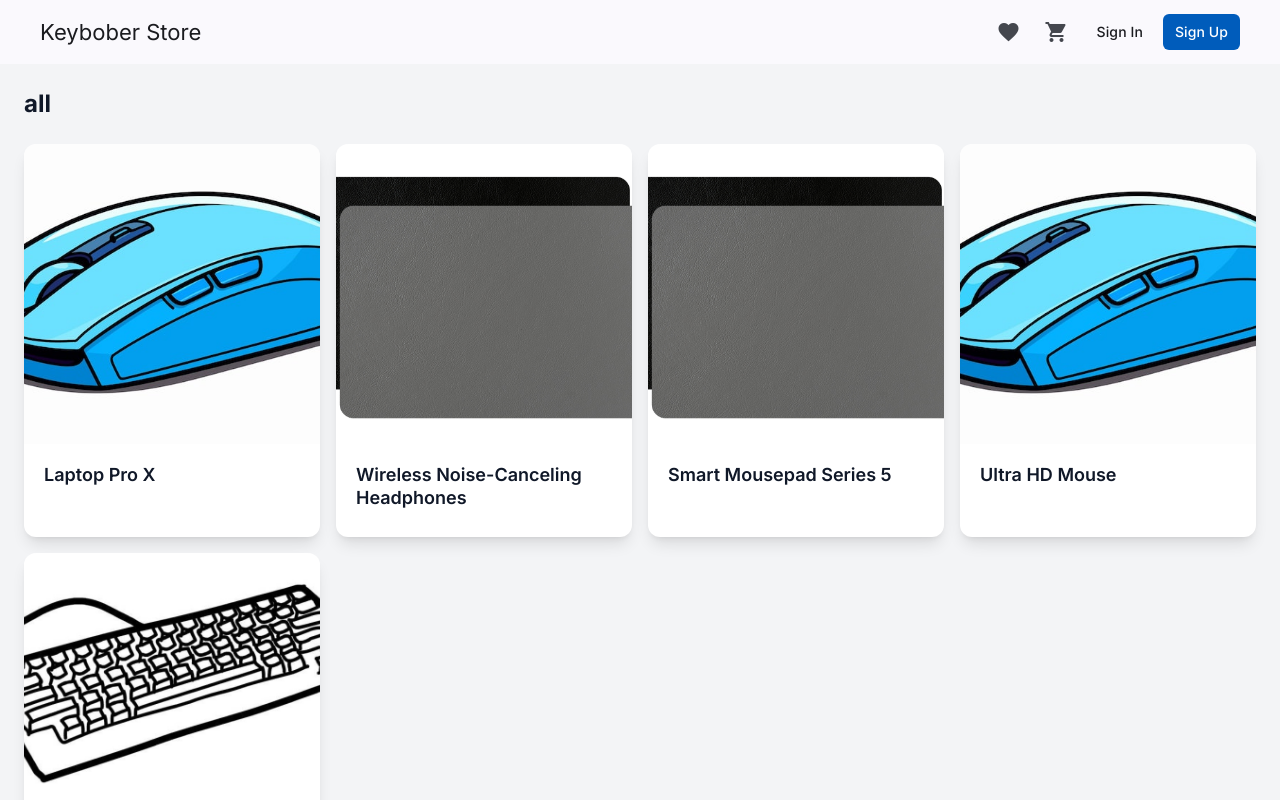
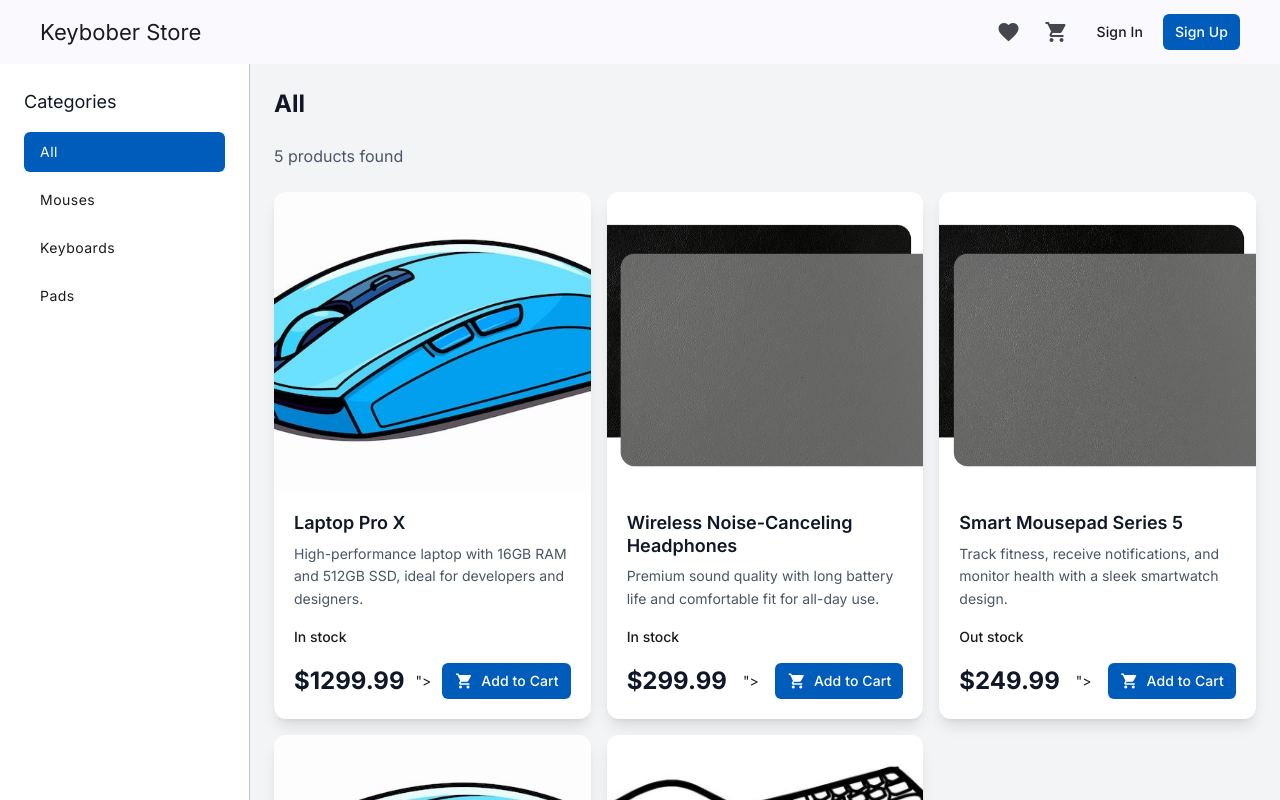
Before and after one commit to ArtemAnanev/nkl-ecommerce, an Angular app: page /products/all in a window 1280 px wide. Built offline with nearby package versions, Linux system fonts and the light colour scheme.

Commit message:
added side menu/ working grid with categories

```diff
--- a/src/app/app.ts
+++ b/src/app/app.ts
@@ -6,7 +6,7 @@ import {Header} from "./layout/header/header";
     selector: 'app-root',
     imports: [RouterOutlet, Header],
     template: `
-        <app-header/>
+        <app-header class="z-10"/>
         <div class="h-[calc(100%-64px)] overflow-auto">
             <router-outlet/>
         </div>
--- a/src/app/components/product-card/product-card.ts
+++ b/src/app/components/product-card/product-card.ts
@@ -1,23 +1,47 @@
-import {Component, input} from '@angular/core';
+import {Component, input, output} from '@angular/core';
 import {Product} from "../../models/product";
+import {MatButton} from "@angular/material/button";
+import {MatIcon} from "@angular/material/icon";
 
 @Component({
     selector: 'app-product-card',
-    imports: [],
+    imports: [MatButton, MatIcon],
     template: `
         <div class="bg-white cursor-pointer rounded-xl shadow-lg overflow-hidden flex flex-col h-full">
             <img [src]="product().imageUrl" class="w-full h-[300px] object-cover rounded-t-xl"/>
+
             <div class="p-5 flex flex-col flex-1">
                 <h3 class="text-lg font-semibold text-gray-900 mb-2 leading-tight">
                     {{ product().name }}
                 </h3>
+
+                <p class="text-sm text-gray-600 mb-4 flex-1 leading-relaxed">
+                    {{ product().description }}
+                </p>
+
+                <!--add rating component-->
+
+                <div class="text-sm font-medium mb-4">
+                    {{ product().inStock ? 'In stock' : 'Out stock' }}
+                </div>
+
+                <div class="flex items-center justify-between mt-auto">
+                    <span class="text-2xl font-bold text-gray-900"> \${{ product().price }} </span>">
+                    <button
+                            matButton="filled"
+                            class="flex items-center gap-2"
+                            (click)="addToCartClicked.emit(product())"
+                    >
+                        <mat-icon>shopping_cart</mat-icon>
+                        Add to Cart
+                    </button>
+                </div>
             </div>
         </div>
     `,
     styles: ``,
 })
 export class ProductCard {
-    product = input.required<Product>();  // Assuming Product is a TypeScript interface or class{
-
-
+    product = input.required<Product>();
+    addToCartClicked = output<Product>();
 }
--- a/src/app/pages/products-grid/products-grid.ts
+++ b/src/app/pages/products-grid/products-grid.ts
@@ -1,21 +1,53 @@
 import {Component, computed, input, signal} from '@angular/core';
 import {Product} from "../../models/product";
 import {ProductCard} from "../../components/product-card/product-card";
+import {MatSidenav, MatSidenavContainer, MatSidenavContent} from "@angular/material/sidenav";
+import {MatListItem, MatListItemTitle, MatNavList} from "@angular/material/list";
+import {RouterLink} from "@angular/router";
+import {TitleCasePipe} from "@angular/common";
 
 @Component({
     selector: 'app-products-grid',
-    imports: [
-        ProductCard
-    ],
+    imports: [ProductCard, MatSidenavContainer, MatSidenavContent, MatSidenav, MatNavList, MatListItem, MatListItemTitle, RouterLink, TitleCasePipe],
     template: `
-        <div class="bg-gray-100 p-6">
-            <h1 class="text-2xl font-bold text-gray-900 mb-6"> {{ category() }}</h1>
-            <div class="responsive-grid">
-                @for (product of filteredProducts(); track product.id) {
-                    <app-product-card [product]="product"/>
-                }
-            </div>
-        </div>
+        <mat-sidenav-container>
+            <mat-sidenav mode="side" opened="true">
+                <div class="p-6">
+                    <h2 class="text-lg text-gray-900">Categories</h2>
+
+                    <mat-nav-list>
+                        @for (cat of categories(); track cat) {
+                            <mat-list-item
+                                    [activated]="cat === category()"
+                                    class="my-2"
+                                    [routerLink]="['/products', cat]"
+                            >
+                                <span
+                                        matListItemTitle
+                                        class="font-medium"
+                                        [class]="cat === category() ? '!text-white' : null"
+                                >
+                                    {{ cat | titlecase }}
+                                </span>
+                            </mat-list-item>
+                        }
+                    </mat-nav-list>
+                </div>
+            </mat-sidenav>
+            <mat-sidenav-content class="bg-gray-100 p-6 h-full">
+                <h1 class="text-2xl font-bold text-gray-900 mb-6"> {{ category() | titlecase }}</h1>
+                <p class="text-base text-gray-600 mb-6">
+                    {{ filteredProducts().length }} products found
+                </p>
+                <div class="responsive-grid">
+                    @for (product of filteredProducts(); track product.id) {
+                        <app-product-card [product]="product"/>
+                    }
+                </div>
+            </mat-sidenav-content>
+        </mat-sidenav-container>
+    `,
+    styles: `
     `,
 })
 export default class ProductsGrid {
@@ -31,7 +63,7 @@ export default class ProductsGrid {
             rating: 4.7,
             reviewCount: 142,
             inStock: true,
-            category: 'Mouses',
+            category: 'mouses',
         },
         {
             id: '2',
@@ -42,7 +74,7 @@ export default class ProductsGrid {
             rating: 4.5,
             reviewCount: 89,
             inStock: true,
-            category: 'Mousepads',
+            category: 'pads',
         },
         {
             id: '3',
@@ -53,7 +85,7 @@ export default class ProductsGrid {
             rating: 4.3,
             reviewCount: 203,
             inStock: false,
-            category: 'Mousepads',
+            category: 'pads',
         },
         {
             id: '4',
@@ -64,7 +96,7 @@ export default class ProductsGrid {
             rating: 4.8,
             reviewCount: 67,
             inStock: true,
-            category: 'Mouses',
+            category: 'mouses',
         },
         {
             id: '5',
@@ -75,14 +107,15 @@ export default class ProductsGrid {
             rating: 4.6,
             reviewCount: 115,
             inStock: true,
-            category: 'Keyboards',
+            category: 'keyboards',
         },
 
     ])
 
     filteredProducts = computed(() => {
         if (this.category() === 'all') return this.products();
-        return this.products().filter(p => p.category === this.category().toLowerCase());
+        return this.products().filter((p) => p.category === this.category().toLowerCase());
     })
 
+    categories = signal<string[]>(['all', 'mouses', 'keyboards', 'pads']);
 }
--- a/src/styles.scss
+++ b/src/styles.scss
@@ -151,7 +151,6 @@ mat-sidenav {
                           active-indicator-color: var(--mat-sys-primary),
                           active-indicator-shape: 6px,
                           list-item-one-line-container-height: 40px,
-                          list-item-label-text-color: red,
                   )
   );
 }
```
